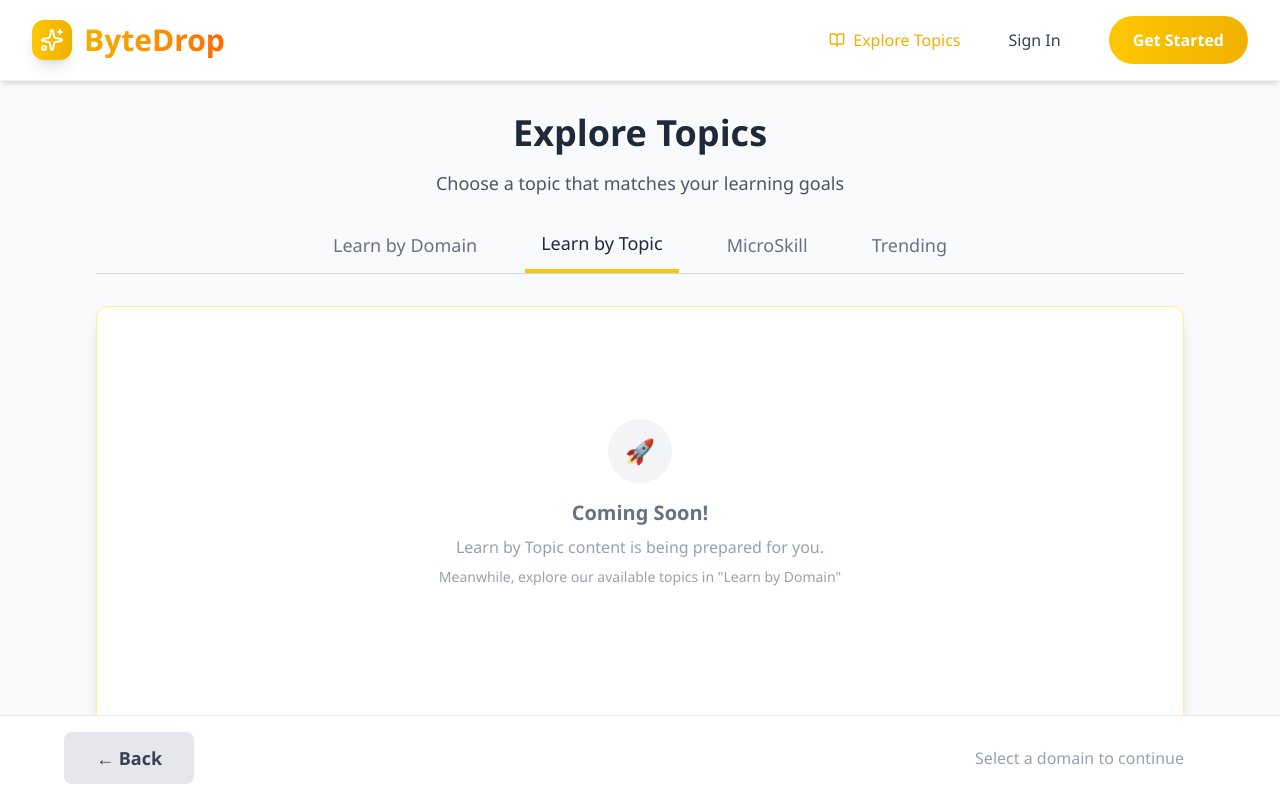
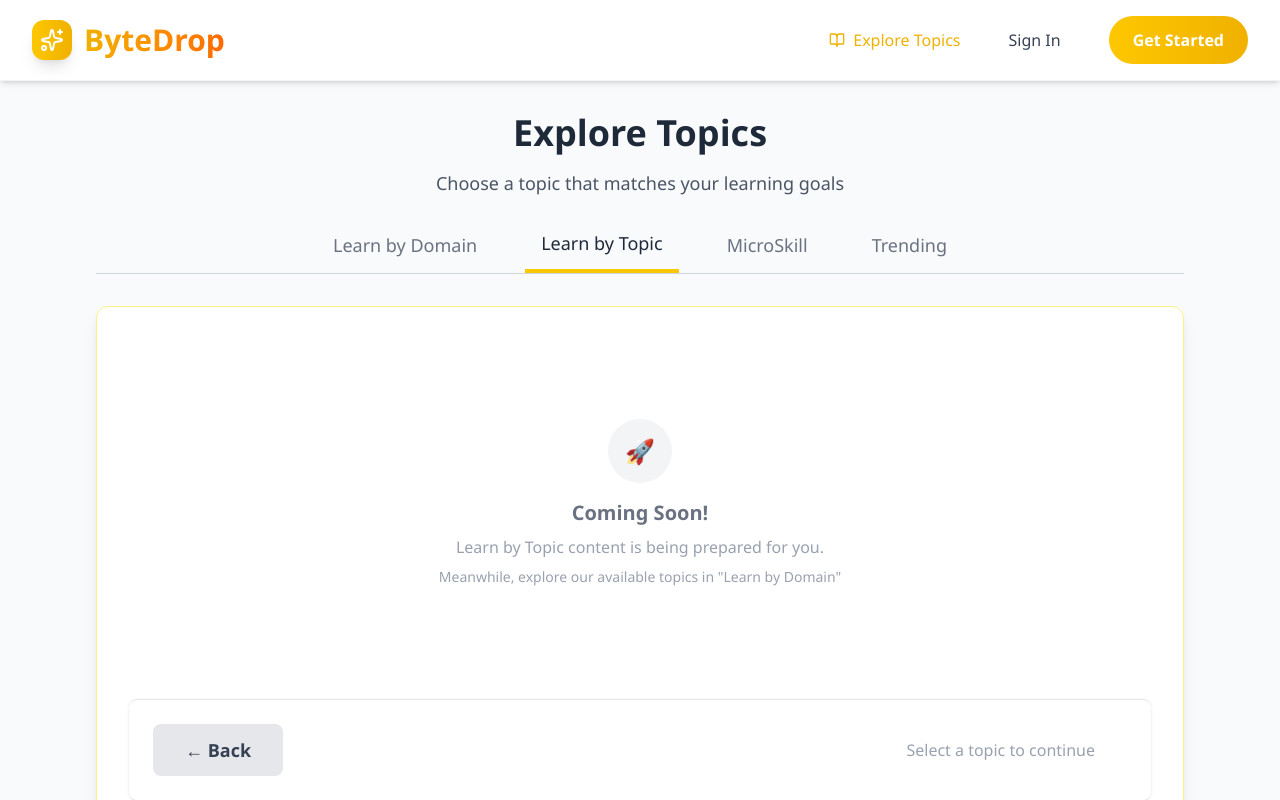
Before and after one commit to remote-cto/ultralit, a Next.js app: page /topic-selection in a window 1280 px wide. Both pictures are taken after a click on the button "Learn by Topic". Shown: the top 800 px of the page. Built offline with nearby package versions, Linux system fonts and the light colour scheme.

Commit message:
fixed the footer position

```diff
--- a/app/components/TopicSelection.tsx
+++ b/app/components/TopicSelection.tsx
@@ -280,6 +280,47 @@ const TopicSelection = () => {
             })()}
           </div>
         )}
+
+        {/* Navigation Buttons - Now part of the content flow */}
+        <div className="mt-8 bg-white border-t border-gray-200 p-6 rounded-lg shadow-sm">
+          <div className="flex justify-between items-center">
+            <button
+              onClick={handleBack}
+              className="bg-gray-200 hover:bg-gray-300 text-gray-700 font-bold py-3 px-8 rounded-lg text-lg transition-colors"
+            >
+              ← Back
+            </button>
+
+            {selectedTopic ? (
+              <button
+                onClick={handleNext}
+                disabled={saving}
+                className={`bg-yellow-400 hover:bg-yellow-500 text-black font-bold py-3 px-8 rounded-lg text-lg transition-all duration-300
+                  ${
+                    saving
+                      ? "opacity-50 cursor-not-allowed"
+                      : "hover:shadow-lg"
+                  }`}
+              >
+                {saving ? (
+                  <div className="flex items-center">
+                    <div className="animate-spin rounded-full h-4 w-4 border-b-2 border-black mr-2"></div>
+                    Saving...
+                  </div>
+                ) : (
+                  `${getNextButtonText()}`
+                )}
+              </button>
+            ) : (
+              <button
+                className="bg-transparent text-gray-400 font-medium py-3 px-8 cursor-default"
+                disabled
+              >
+                {selectedDomain ? "Select a subtopic to continue" : "Select a domain to continue"}
+              </button>
+            )}
+          </div>
+        </div>
       </div>
     );
   };
@@ -287,6 +328,7 @@ const TopicSelection = () => {
   // Render other tabs (placeholder)
   const renderOtherTabs = () => {
     return (
+      <div className="space-y-8">
         <div className="text-center text-gray-500 py-20">
           <div className="w-16 h-16 bg-gray-100 rounded-full mx-auto flex items-center justify-center mb-4">
             <span className="text-2xl">🚀</span>
@@ -297,6 +339,26 @@ const TopicSelection = () => {
             Meanwhile, explore our available topics in "Learn by Domain"
           </p>
         </div>
+
+        {/* Navigation Buttons for other tabs too */}
+        <div className="mt-8 bg-white border-t border-gray-200 p-6 rounded-lg shadow-sm">
+          <div className="flex justify-between items-center">
+            <button
+              onClick={handleBack}
+              className="bg-gray-200 hover:bg-gray-300 text-gray-700 font-bold py-3 px-8 rounded-lg text-lg transition-colors"
+            >
+              ← Back
+            </button>
+
+            <button
+              className="bg-transparent text-gray-400 font-medium py-3 px-8 cursor-default"
+              disabled
+            >
+              Select a topic to continue
+            </button>
+          </div>
+        </div>
+      </div>
     );
   };
 
@@ -304,8 +366,8 @@ const TopicSelection = () => {
     <div className="flex flex-col min-h-screen bg-gray-50" style={{ fontFamily: "'Segoe UI', sans-serif" }}>
       <Header />
 
-      {/* Main Content - with bottom padding to account for fixed navigation */}
-      <div className="flex-1 pb-24">
+      {/* Main Content - removed bottom padding since buttons are no longer fixed */}
+      <div className="flex-1">
         <div className="container mx-auto px-8 py-8 max-w-6xl">
           {/* Header */}
           <div className="text-center mb-8">
@@ -355,47 +417,6 @@ const TopicSelection = () => {
         </div>
       </div>
 
-      {/* Fixed Bottom Navigation */}
-      <div className="fixed bottom-0 left-0 w-full bg-white border-t border-gray-200 px-8 py-4 shadow-lg z-40">
-        <div className="container mx-auto max-w-6xl flex justify-between items-center">
-          <button
-            onClick={handleBack}
-            className="bg-gray-200 hover:bg-gray-300 text-gray-700 font-bold py-3 px-8 rounded-lg text-lg transition-colors"
-          >
-            ← Back
-          </button>
-
-          {selectedTopic ? (
-            <button
-              onClick={handleNext}
-              disabled={saving}
-              className={`bg-yellow-400 hover:bg-yellow-500 text-black font-bold py-3 px-8 rounded-lg text-lg transition-all duration-300
-                ${
-                  saving
-                    ? "opacity-50 cursor-not-allowed"
-                    : "hover:shadow-lg"
-                }`}
-            >
-              {saving ? (
-                <div className="flex items-center">
-                  <div className="animate-spin rounded-full h-4 w-4 border-b-2 border-black mr-2"></div>
-                  Saving...
-                </div>
-              ) : (
-                `${getNextButtonText()}`
-              )}
-            </button>
-          ) : (
-            <button
-              className="bg-transparent text-gray-400 font-medium py-3 px-8 cursor-default"
-              disabled
-            >
-              {selectedDomain ? "Select a subtopic to continue" : "Select a domain to continue"}
-            </button>
-          )}
-        </div>
-      </div>
-
 
       <Footer />
 
```
Lines whose indentation alone changed are shown as unchanged.
